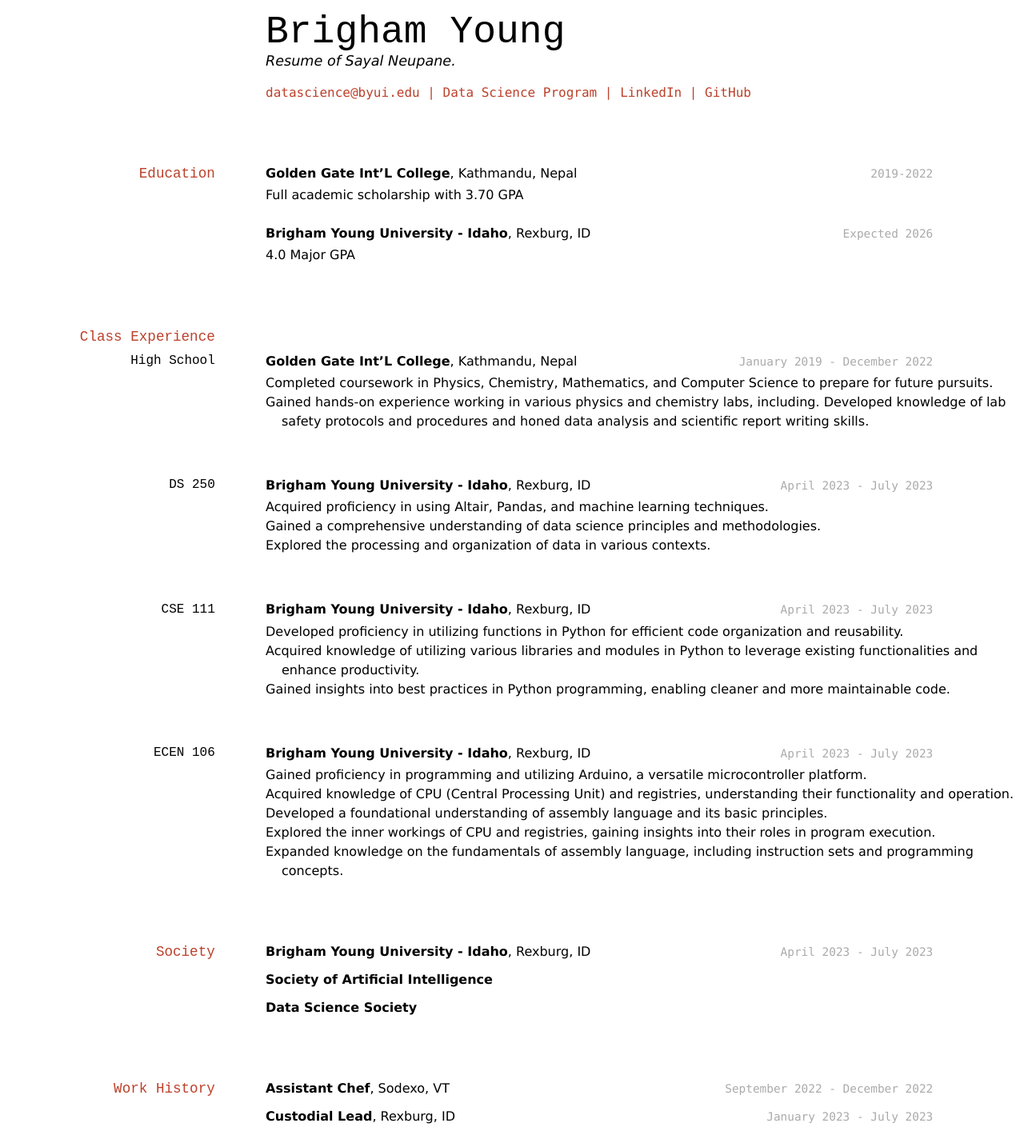
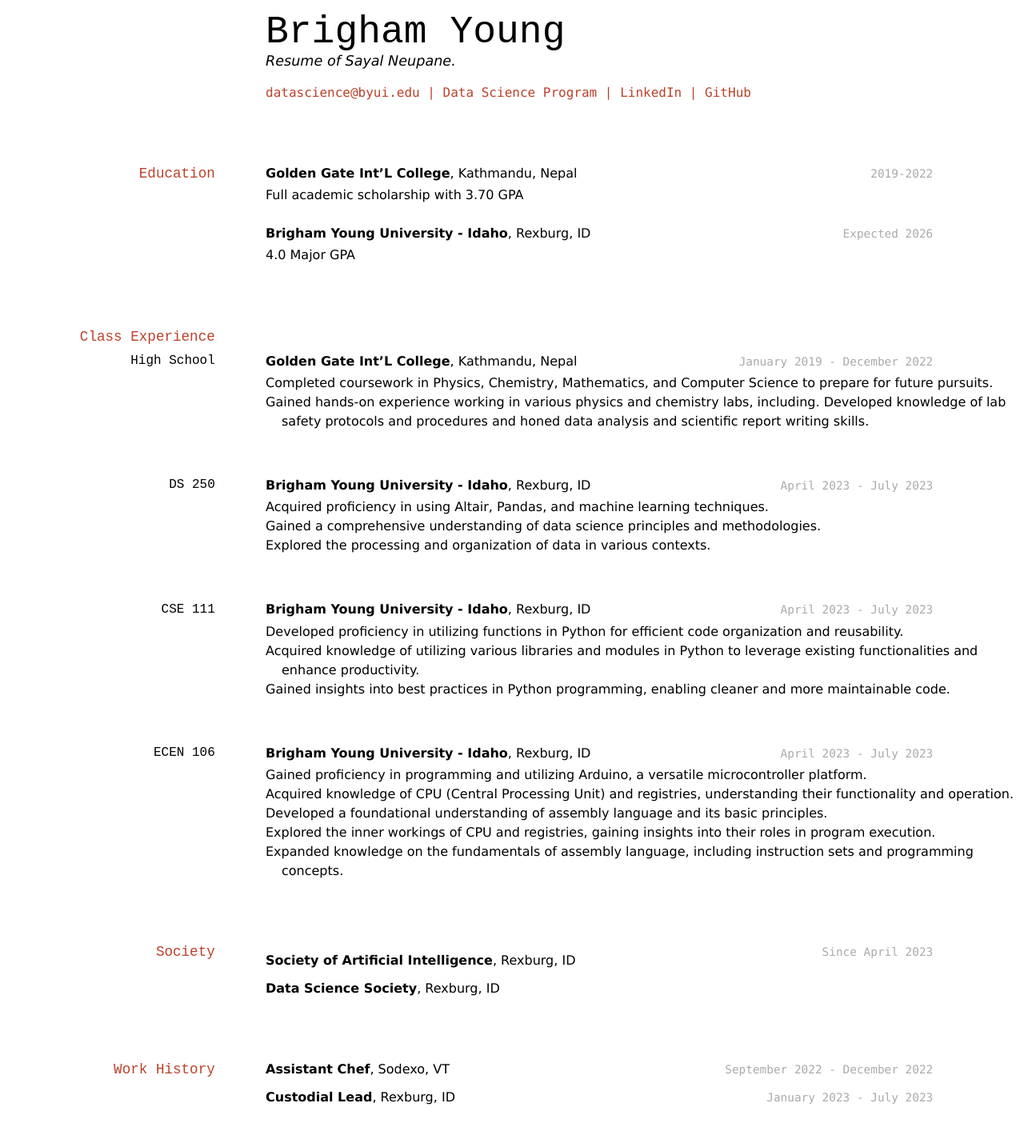
Before and after one commit to nSayal/Neupane_resume, a Jekyll site: the page built from docs/index.md, in a window 1280 px wide. Shown: the whole page at 80% size. Built offline with Jekyll 4.4.1, drawn with Linux system fonts in a browser that asks for light colours; after the commit the page ends 1395 px from its top, so only the background shows below that.

Commit message:
resume is completed

```diff
--- a/docs/index.md
+++ b/docs/index.md
@@ -68,12 +68,11 @@ __Brigham Young University - Idaho__, Rexburg, ID
 
 ## Society
 
-`April 2023 - July 2023`
-__Brigham Young University - Idaho__, Rexburg, ID
+`Since April 2023`
 
-__Society of Artificial Intelligence__
+__Society of Artificial Intelligence__, Rexburg, ID
 
-__Data Science Society__
+__Data Science Society__, Rexburg, ID
 
 
 ## Work History
```
